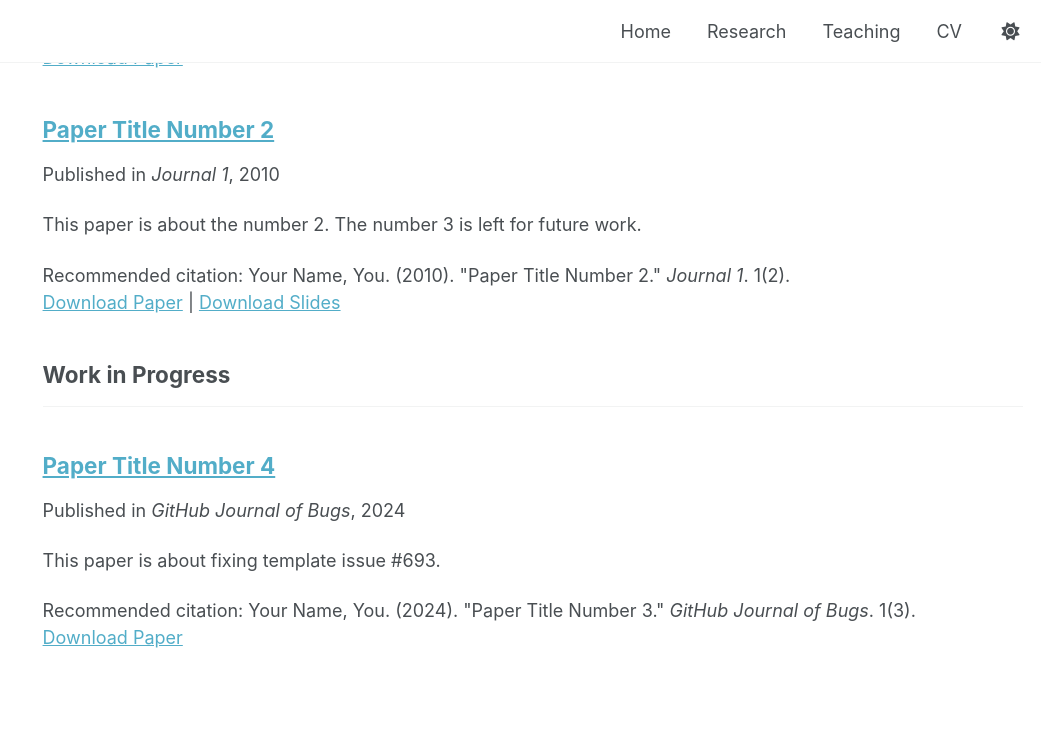
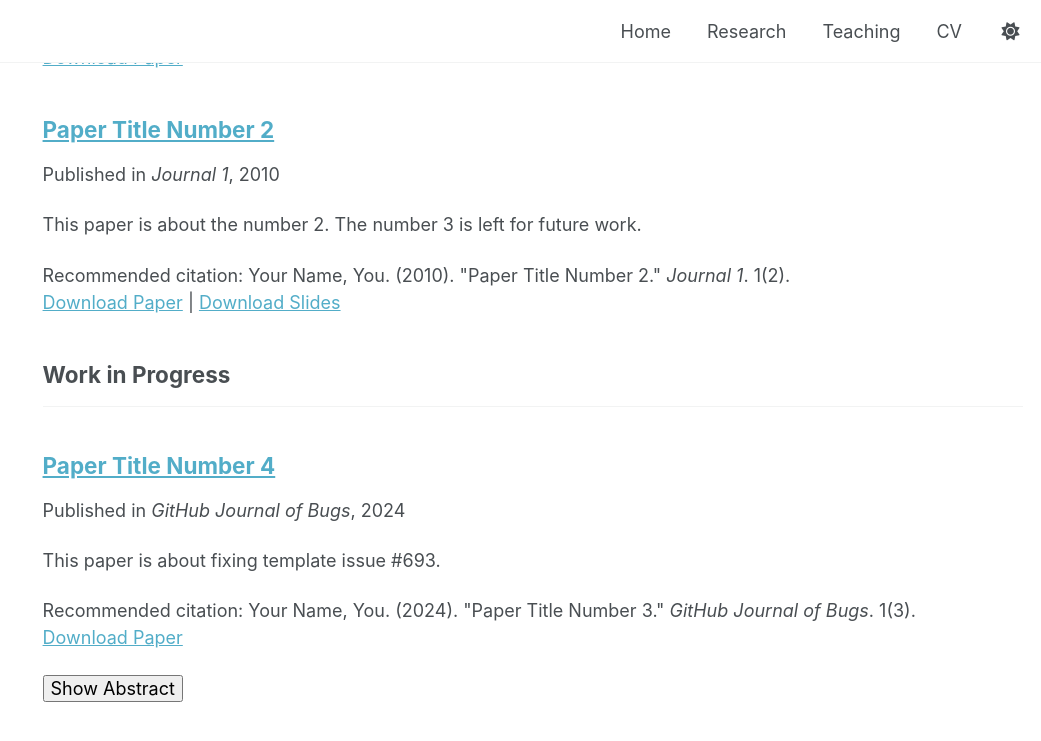
Before and after one commit to lbz5158/lujiezhou.github.io, a Jekyll site: the page built from _pages/publications.html, in a window 1280 px wide and 900 px high, scrolled down 634 px. Shown: the top 741 px of the window, without its empty margins (239-1280 px from the left). Built offline with Jekyll 4.4.1, drawn with Linux system fonts in a browser that asks for light colours.

Commit message:
Update publications.html

```diff
--- a/_pages/publications.html
+++ b/_pages/publications.html
@@ -31,3 +31,10 @@ author_profile: false
     {% include archive-single.html %}
   {% endfor %}
 {% endif %}
+
+<div class="abstract-container">
+  <button class="toggle-abstract" onclick="toggleAbstract(this)">Show Abstract</button>
+  <div class="abstract-content" style="display: none;">
+    Economic models produce moment inequalities, which can be used to form tests of the true parameters. Confidence sets (CS) of the true parameters are derived by inverting these tests. However, ...
+  </div>
+</div>
```
